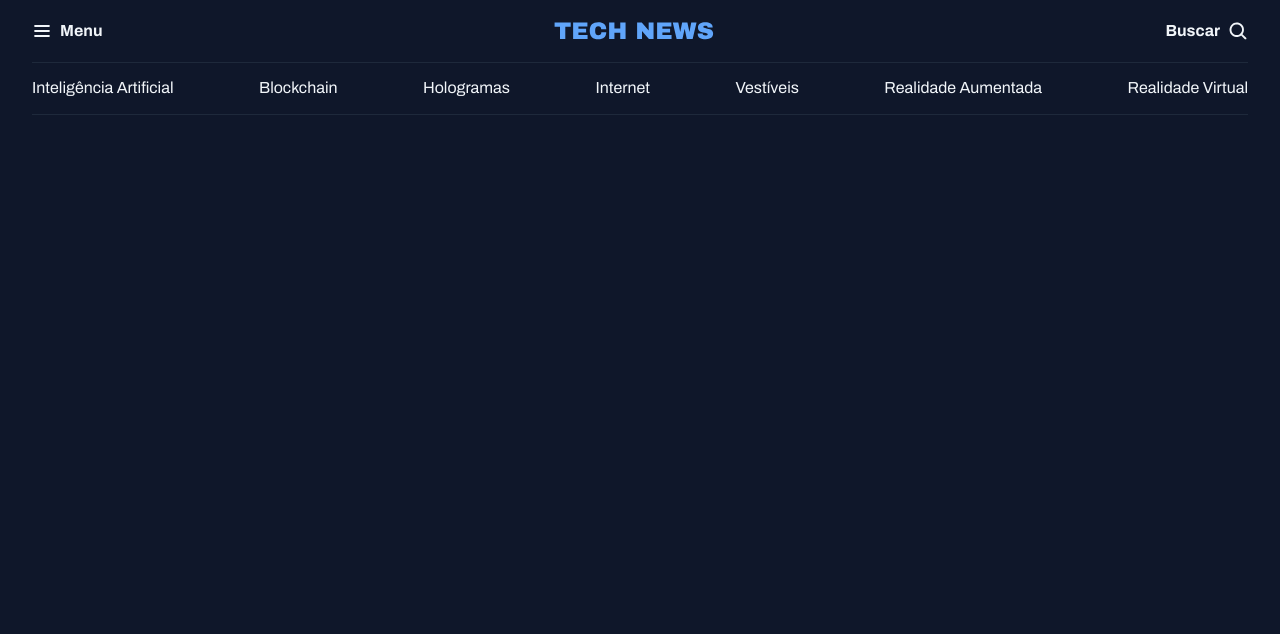
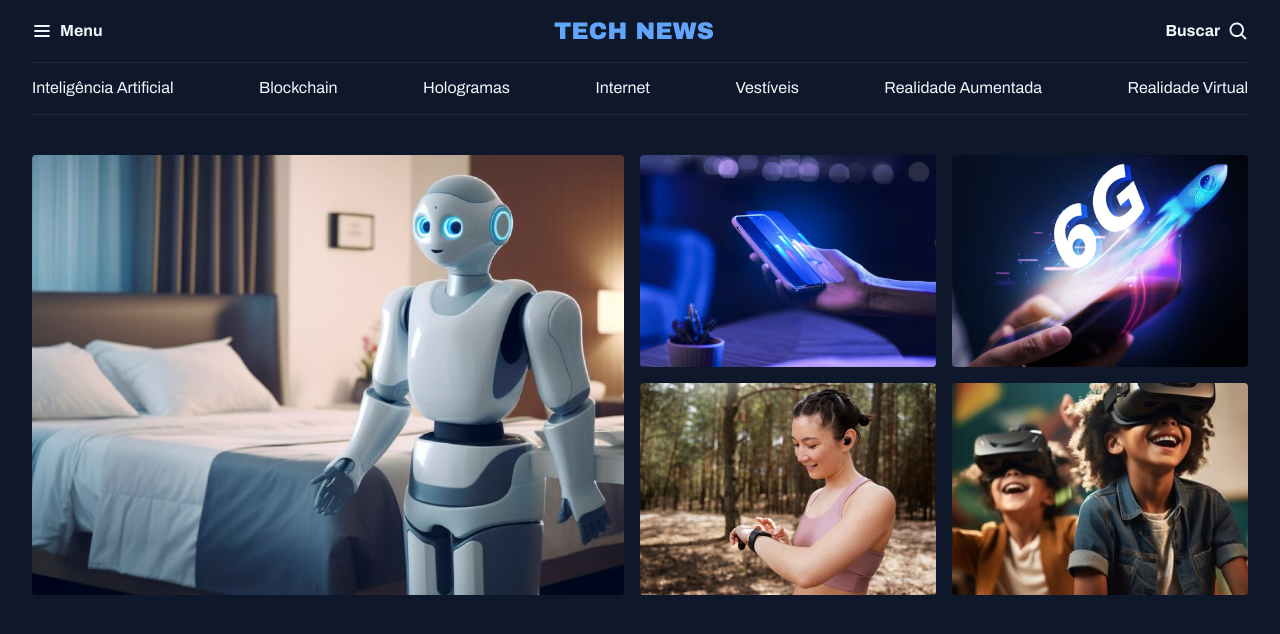
Before and after one commit to alexprado2/portaldenoticias, a plain HTML site: page index.html in a window 1280 px wide. Drawn offline with Linux system fonts and the light colour scheme.

Commit message:
add sections destaques

```diff
--- a/index.html
+++ b/index.html
@@ -37,5 +37,29 @@
             <a href="#">Realidade  Virtual</a>
         </nav>
     </header>
+    <main class="grid container">
+        <section id="featured" class="grid grid-flow-col gap-16">
+            <div>
+                <img src="assets/img/Image01.jpg" alt="Imagem01">
+            </div>
+
+            <div class="grid grid-cols-2 gap-16">
+                <img src="assets/img/Image02.jpg" alt="Imagem02">
+
+                <div>
+                    <img src="assets/img/Image03.jpg" alt="Imagem03">
+                </div>
+
+                <div>
+                    <img src="assets/img/Image04.jpg" alt="Imagem04">
+                </div>
+
+                <div>
+                    <img src="assets/img/Image05.jpg" alt="Imagem05">
+                </div>
+
+            </div>
+        </section>
+    </main>
 </body>
 </html>
--- a/styles/global.css
+++ b/styles/global.css
@@ -42,16 +42,16 @@ h1,h2,h3 {
     font: inherit;
 }
 
+img {
+    max-width: 100%;
+}
+
 .container {
     max-width: 1280px;
     padding-inline: 32px;
     margin-inline: auto;
 }
 
-.grid {
-    display: grid;
+main {
+    margin-top: 40px;
 }
-
-.grid-flow-col {
-    grid-auto-flow: column;
-}
--- a/styles/index.css
+++ b/styles/index.css
@@ -1,2 +1,4 @@
 @import url(global.css);
 @import url(header.css);
+@import url(utility.css);
+@import url(sections.css);
--- /dev/null
+++ b/styles/sections.css
@@ -0,0 +1,7 @@
+#featured {
+    img {
+    height: 100%;
+    object-fit: cover;
+    border-radius: 4px;
+    }
+}
--- /dev/null
+++ b/styles/utility.css
@@ -0,0 +1,15 @@
+.grid {
+    display: grid;
+}
+
+.grid-flow-col {
+    grid-auto-flow: column;
+}
+
+.grid-cols-2 {
+    grid-template-columns: 1fr 1fr;
+}
+
+.gap-16 {
+    gap: 16px;
+}
```
